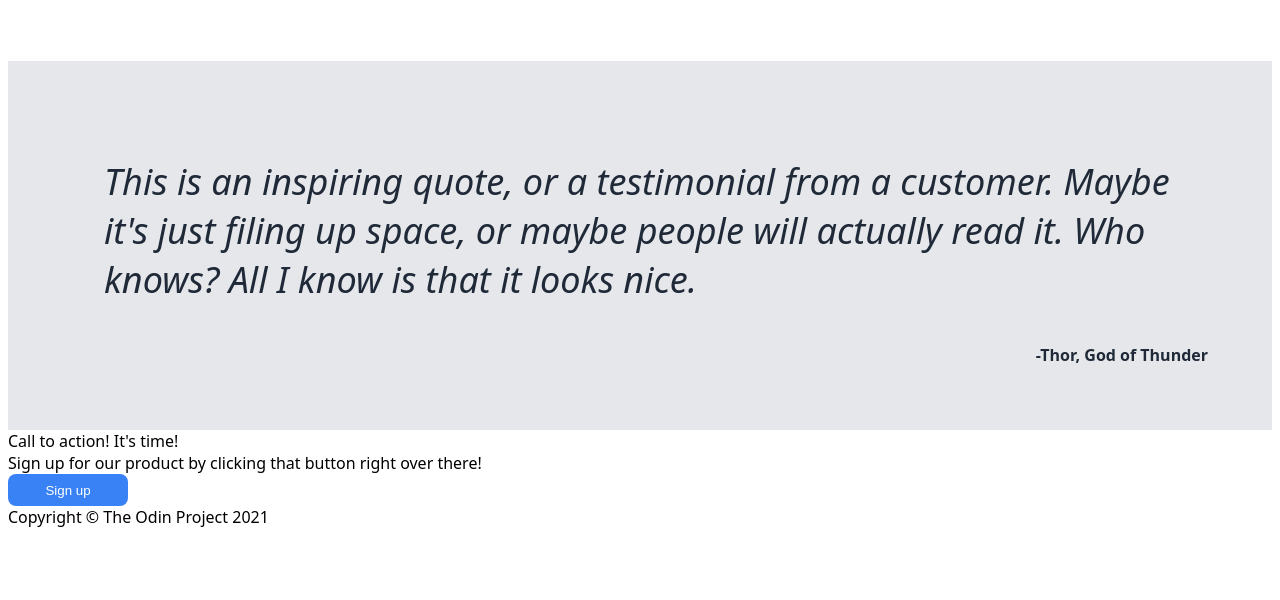
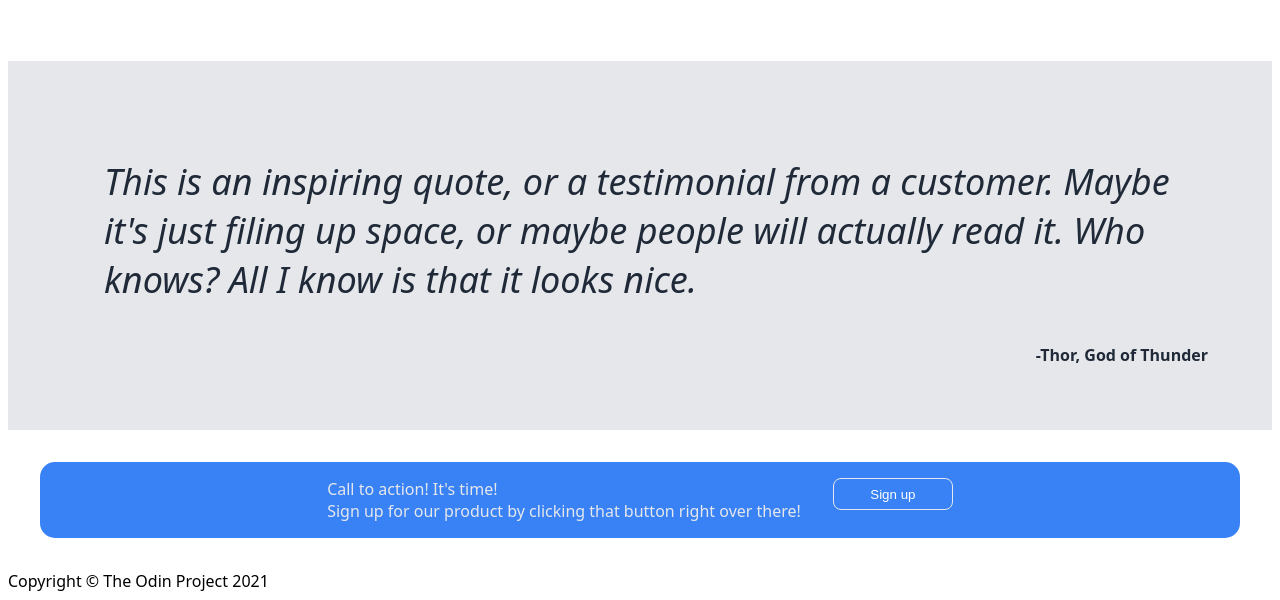
Before and after one commit to vsoroten/Landing-Page, a plain HTML site: page index.html in a window 1280 px wide. Shown: the part 665-1265 px from the top of the page. Before the commit the page ends 1201 px from the top, so only its background shows below. Drawn offline with Linux system fonts and the light colour scheme.

Commit message:
fourth action block styled

```diff
--- a/index.html
+++ b/index.html
@@ -63,8 +63,8 @@
                 <div class="action">
                     <div>Call to action! It's time!</div>
                     <div>Sign up for our product by clicking that button right over there!</div>
-                    <button class="sign-up">Sign up</button>
                 </div>
+                <button class="sign-up">Sign up</button>
             </div>
 
             <div class="footer">
--- a/style.css
+++ b/style.css
@@ -128,3 +128,20 @@ img {
     align-self: flex-end;
     font-weight: 900;
 }
+
+/*fourth*/
+
+.fourth {
+    background-color: #3882F6;
+    color: #E5E7EB;
+    margin: 32px;
+    border-radius: 15px;
+    display: flex;
+    justify-content: center;
+    padding: 16px;
+    gap: 32px;
+}
+
+.fourth .sign-up {
+    border: 1px solid #E5E7EB;
+}
```
